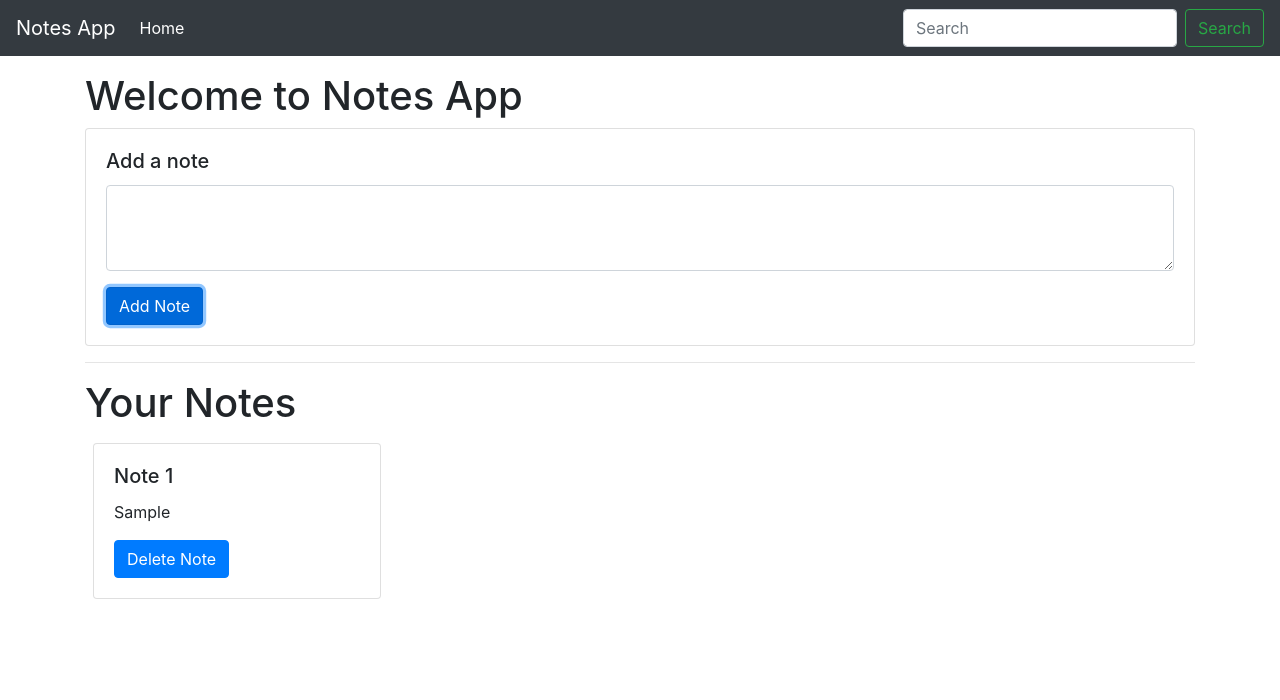
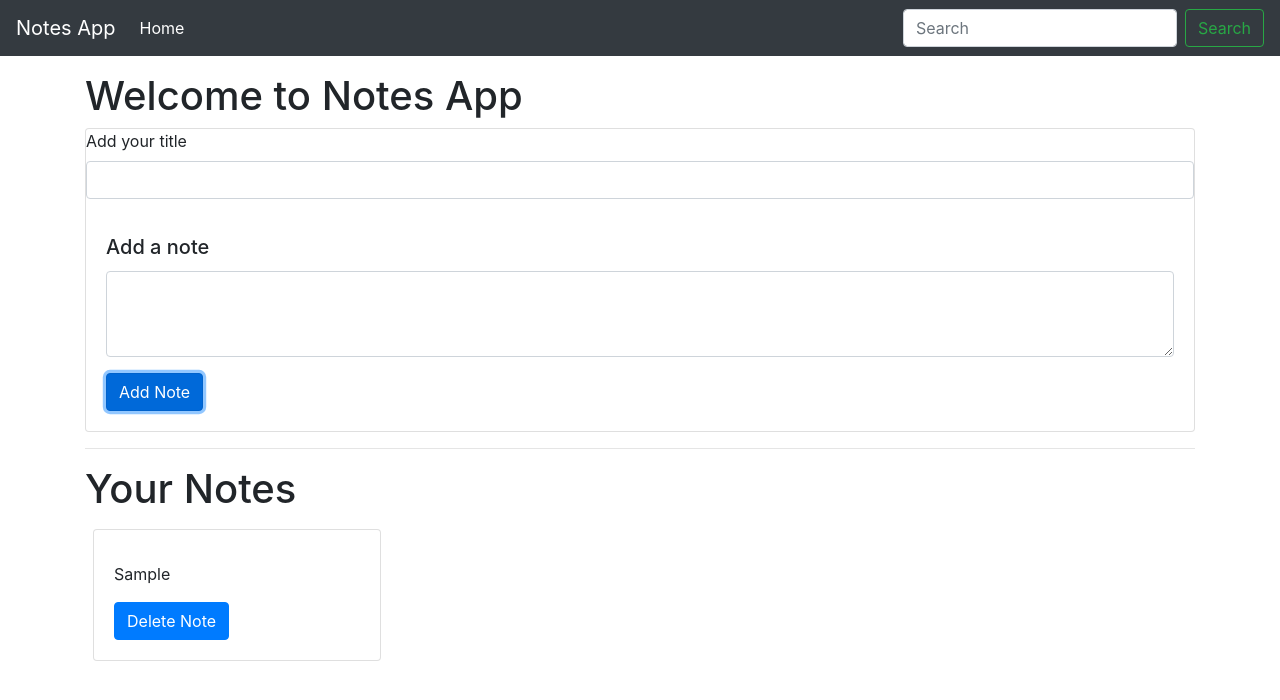
Before and after one commit to akshatdevelops/notesapp, a plain HTML site: page index.html in a window 1280 px wide. Both pictures are taken after typing "Sample" into the empty fields and a click on the button "Add Note". Drawn offline with nearby package versions, Linux system fonts and the light colour scheme.

Commit message:
made changes

```diff
--- a/Js/app.js
+++ b/Js/app.js
@@ -1,6 +1,7 @@
 
 showNotes()
 let addBtn = document.getElementById("addBtn")
+let addTitle=document.getElementById("addTitle")
 addBtn.addEventListener("click", function (e) {
     let addTxt = document.getElementById("addTxt")
     let notes = localStorage.getItem("notes")
@@ -10,9 +11,14 @@ addBtn.addEventListener("click", function (e) {
     else {
         notesObj = JSON.parse(notes)
     }
-    notesObj.push(addTxt.value)
+    let myObj={
+        title:addTitle.value,
+        text:addTxt.value
+    }
+    notesObj.push(myObj)
     localStorage.setItem("notes", JSON.stringify(notesObj))
     addTxt.value = ""
+    addTitle.value=""
     showNotes()
 
 })
@@ -29,8 +35,8 @@ function showNotes() {
         html += `
         <div class="noteCard my-2 mx-2 card" style="width: 18rem;">
                 <div class="card-body">
-                    <h5 class="card-title">Note ${index + 1}</h5>
-                    <p class="card-text">${element}</p>
+                    <h5 class="card-title"> ${element.title}</h5>
+                    <p class="card-text">${element.text}</p>
                     <button id="${index}" onclick="deleteNote(this.id)" class="btn btn-primary">Delete Note</button>
                 </div>
             </div>`
--- a/index.html
+++ b/index.html
@@ -25,14 +25,20 @@
                 </li>
             </ul>
             <form class="form-inline my-2 my-lg-0">
-                <input class="form-control mr-sm-2" id ="searchTxt" type="search" placeholder="Search" aria-label="Search">
-                <button  class="btn btn-outline-success my-2 my-sm-0" type="submit">Search</button>
+                <input class="form-control mr-sm-2" id="searchTxt" type="search" placeholder="Search"
+                    aria-label="Search">
+                <button class="btn btn-outline-success my-2 my-sm-0" type="submit">Search</button>
             </form>
         </div>
     </nav>
     <div class="container my-3">
         <h1>Welcome to Notes App</h1>
         <div class="card">
+            <div class="mb-3">
+                <label for="exampleInputEmail1" class="form-label">Add your title</label>
+                <input type="text" class="form-control" id="addTitle" aria-describedby="emailHelp">
+
+            </div>
 
             <div class="card-body">
                 <h5 class="card-title">Add a note</h5>
@@ -47,12 +53,12 @@
             Your Notes
         </h1>
         <div id="notes" class="row container-fluid">
-            </div>
+        </div>
 
 
 
 
-        </div>
+    </div>
 
 
 
```
